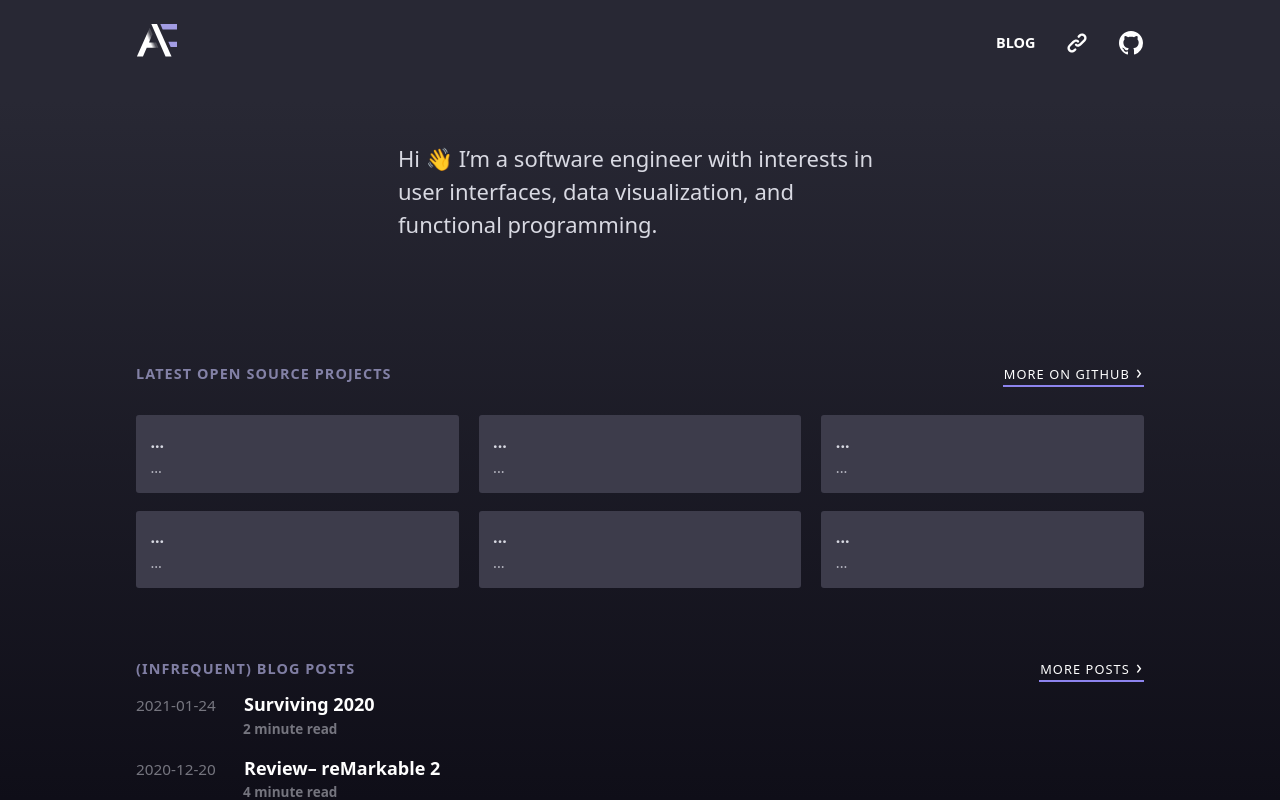
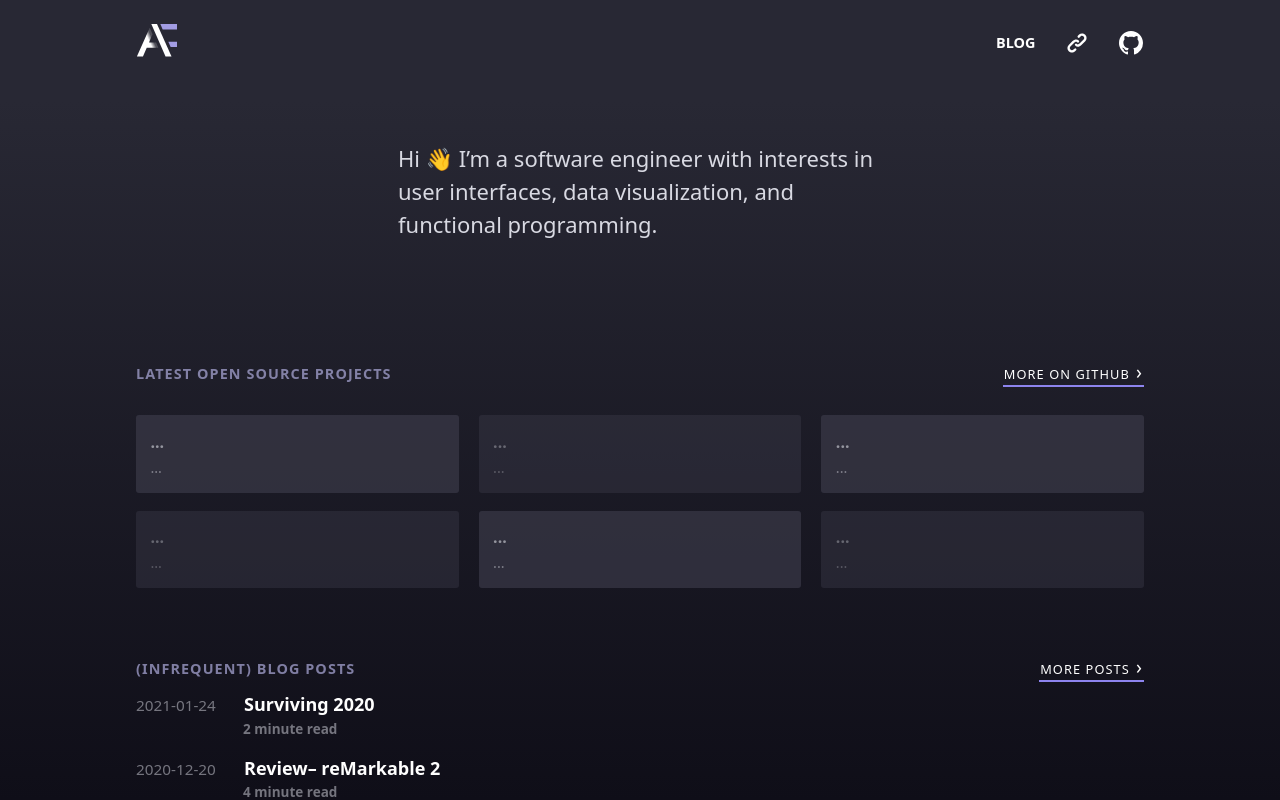
Before and after one commit to af/af.github.com, a Next.js app: page / in a window 1280 px wide. Shown: the top 800 px of the page. Built offline with nearby package versions, Linux system fonts and the light colour scheme.

Commit message:
hacky animation workarounds

```diff
--- a/components/OpenSourceCard.module.css
+++ b/components/OpenSourceCard.module.css
@@ -1,6 +1,9 @@
 .main {
   width: 100%;
   list-style: none;
+
+  /* Using this property as hack to reference the global keyframes name */
+  --pulse-name: pulse-opacity;
 }
 
 /* TODO: migrate to grid instead */
@@ -33,11 +36,9 @@
   animation-delay: 0.5s;
 }
 
-/*
-.main a.loading {
-  animation: 1s pulseOpacity alternate-reverse infinite;
+.loading {
+  animation: 1s var(--pulse-name) alternate-reverse infinite;
 }
-*/
 
 .stars {
   position: absolute;
--- a/pages/global.css
+++ b/pages/global.css
@@ -11,6 +11,11 @@
   --brk-desktop: 800px;
   --leftColWidth: 20%;
   --gutterWidth: 1rem;
+}
+
+@keyframes pulse-opacity {
+  0% { opacity: 1; }
+  100% { opacity: 0.4; }
 }
 
 * {
--- a/styles/homepage.styl
+++ b/styles/homepage.styl
@@ -25,11 +25,6 @@ circle-prefix($color) {
         transform: scale(1.2)
     70%
         transform: scale(1)
-@keyframes pulseOpacity
-    0%
-        opacity: 1
-    100%
-        opacity: 0.4
 
 .blogPosts
     margin-top: 5rem
```
